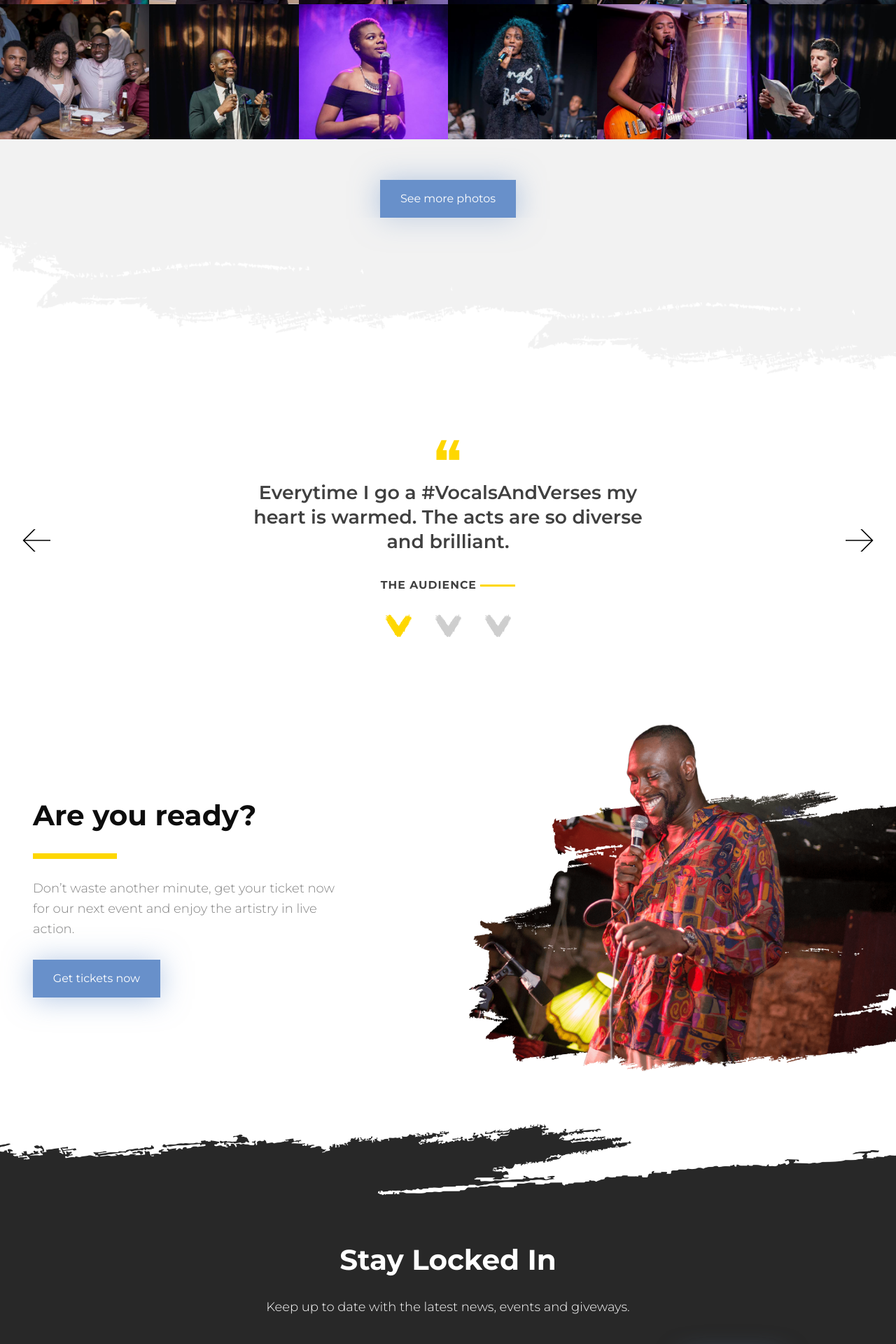
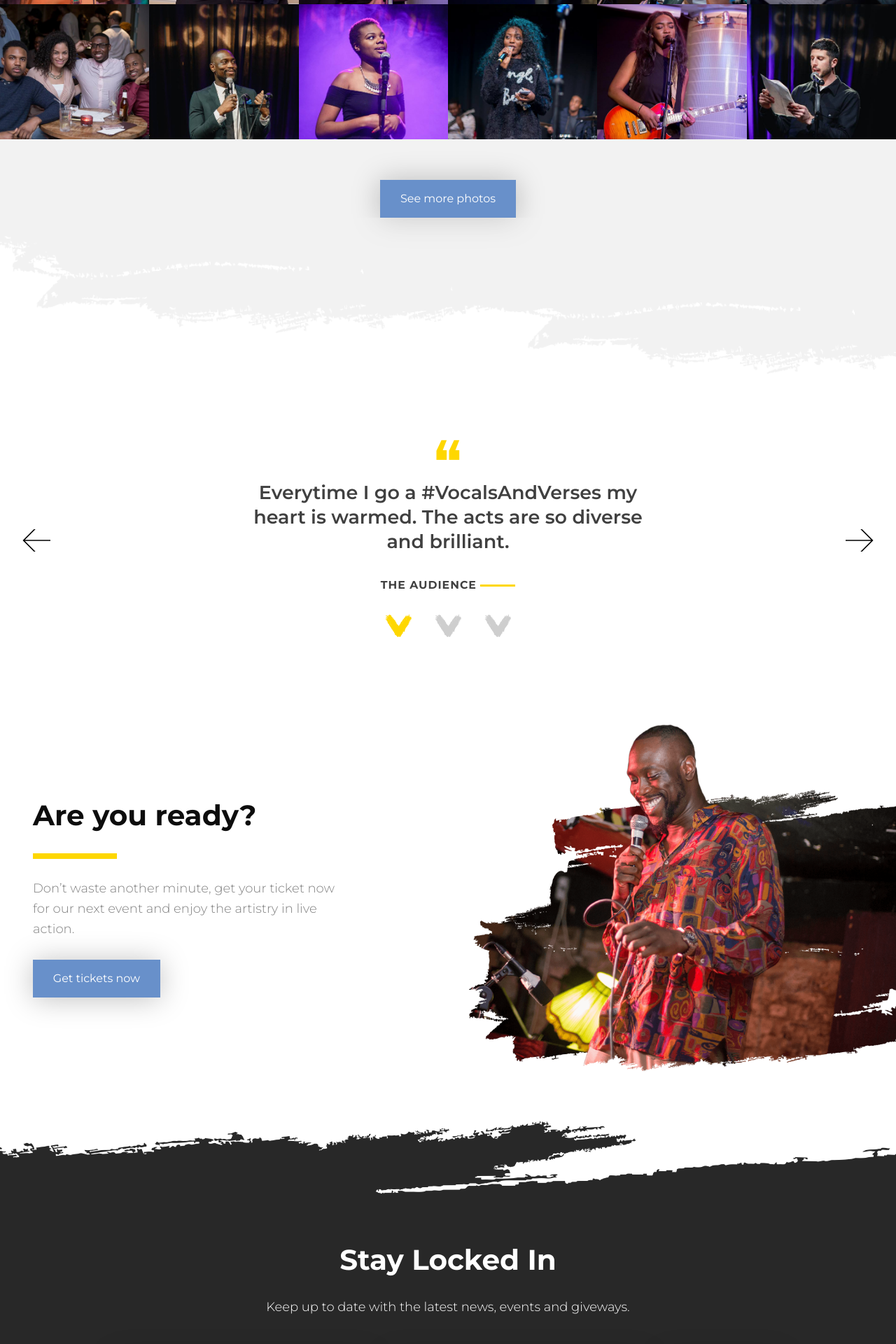
Before and after one commit to LloydBennett/vocalsandverses, a Jekyll site: the page built from index.html, in a window 1280 px wide. Shown: the part 3203-5123 px from the top of the page at 70% size. Built offline with Jekyll 4.4.1, drawn with Linux system fonts in a browser that asks for light colours.

Commit message:
fixed up styling on subscription form

```diff
--- a/_sass/modules/_buttons.scss
+++ b/_sass/modules/_buttons.scss
@@ -8,6 +8,7 @@
   background-color: $swatch-color-blue;
   font-weight: $font-weight-regular;
   transition: background-color 300ms ease;
+  box-shadow: $box-shadow;
 
   &:hover {
     background-color: $swatch-color-darkblue;
@@ -31,7 +32,6 @@
 .btn-sml {
 	padding: $spacing-s $spacing-base;
   font-size: 0.888em;
-  box-shadow: 0 2px 40px 0 transparentize($swatch-color-blue, 0.5);
 }
 
 .play-btn {
--- a/_sass/modules/_form.scss
+++ b/_sass/modules/_form.scss
@@ -1,8 +1,9 @@
 .text-field {
   @extend .light-text;
   border: none;
-  padding: $spacing-s $spacing-base;
+  box-shadow: $box-shadow;
   margin-bottom: $spacing-base;
+  padding: $spacing-s + $spacing-xs $spacing-base;
 }
 
 .subscription-form {
@@ -29,7 +30,7 @@
     width: 100%;
     padding: $spacing-s + $spacing-xs 0;
     @media #{$small-desktop-breakpoint} {
-      padding: $spacing-s $spacing-base;
+      padding: $spacing-s $spacing-base + $spacing-s;
       width: auto;
     }
   }
--- a/_sass/utilities/_variables.scss
+++ b/_sass/utilities/_variables.scss
@@ -52,6 +52,7 @@ $swatch-brand-light-black: lighten($swatch-brand-black, 5%);
 $swatch-color-blue: #6890CA;
 $swatch-color-darkblue: #3B5070;
 $white: #fff;
+$black: #000;
 
 // Blog Post Categories //
 $swatch-category-general: #C081FF;
@@ -78,3 +79,6 @@ $spacing-xxl: $spacing-xl * 2;
 //ANIMATION
 $animation-base-bezier: cubic-bezier(.46,.09,.48,1.04);
 $animation-base-duration: 400ms;
+
+//BOX SHADOW
+$box-shadow: 0 2px 40px 0 transparentize($black, 0.75);
--- a/vocalsandverses.css
+++ b/vocalsandverses.css
@@ -1219,7 +1219,9 @@ footer {
   background-color: #6890CA;
   font-weight: 400;
   -webkit-transition: background-color 300ms ease;
-  transition: background-color 300ms ease; }
+  transition: background-color 300ms ease;
+  -webkit-box-shadow: 0 2px 40px 0 rgba(0, 0, 0, 0.25);
+          box-shadow: 0 2px 40px 0 rgba(0, 0, 0, 0.25); }
   .btn:hover {
     background-color: #3B5070;
     -webkit-transition: background-color 300ms ease;
@@ -1235,9 +1237,7 @@ footer {
 
 .btn-sml {
   padding: 0.8rem 1.6rem;
-  font-size: 0.888em;
-  -webkit-box-shadow: 0 2px 40px 0 rgba(104, 144, 202, 0.5);
-          box-shadow: 0 2px 40px 0 rgba(104, 144, 202, 0.5); }
+  font-size: 0.888em; }
 
 .play-btn {
   display: inline-block;
@@ -1639,8 +1639,10 @@ body.no-scrolling {
 
 .text-field {
   border: none;
-  padding: 0.8rem 1.6rem;
-  margin-bottom: 1.6rem; }
+  -webkit-box-shadow: 0 2px 40px 0 rgba(0, 0, 0, 0.25);
+          box-shadow: 0 2px 40px 0 rgba(0, 0, 0, 0.25);
+  margin-bottom: 1.6rem;
+  padding: 1.2rem 1.6rem; }
 
 .subscription-form {
   max-width: 550px;
@@ -1665,7 +1667,7 @@ body.no-scrolling {
     padding: 1.2rem 0; }
     @media only screen and (min-width: 60em) {
       .subscription-form .btn {
-        padding: 0.8rem 1.6rem;
+        padding: 0.8rem 2.4rem;
         width: auto; } }
 
 .gallery-grid {
```
Also changed, not shown: 4 other files.
